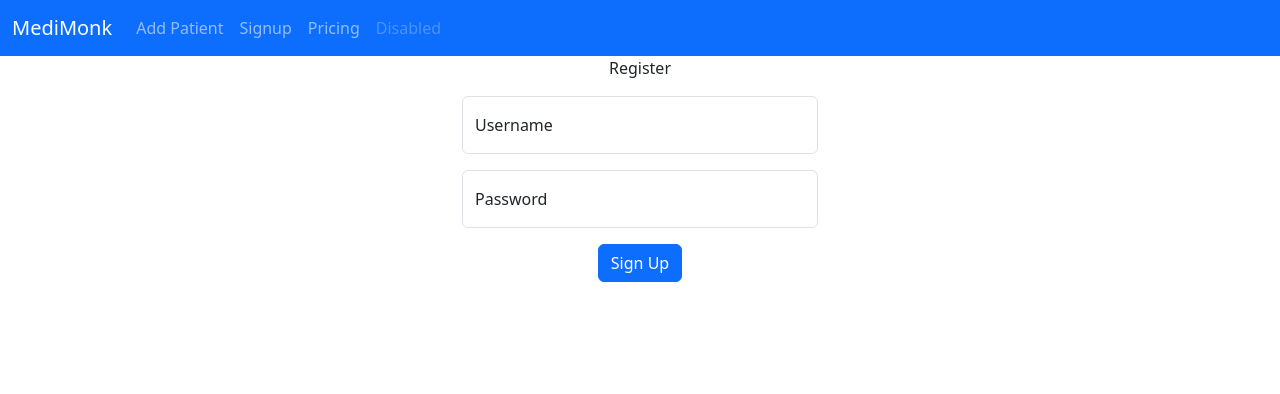
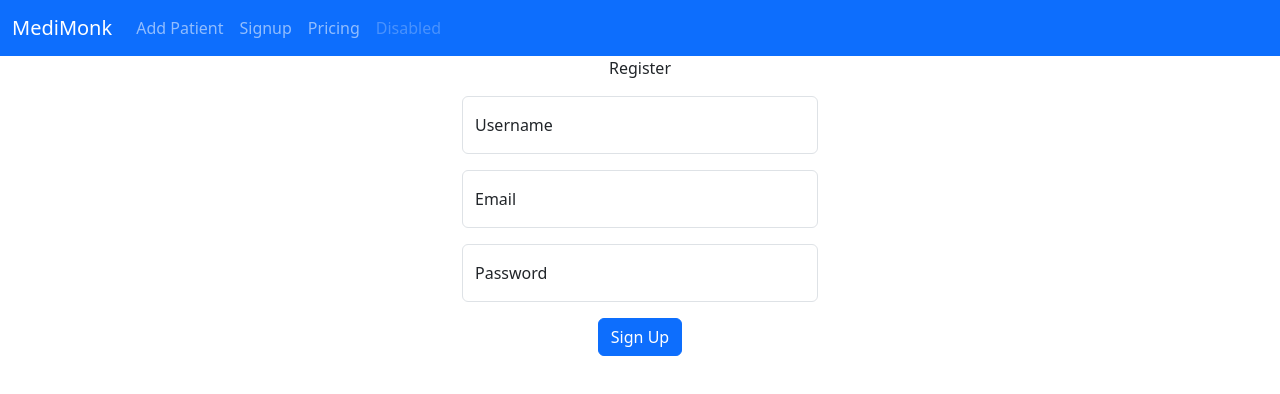
Before and after one commit to ShiranthaKellum/header-and-routing, an Angular app: page /signup in a window 1280 px wide. Shown: the top 394 px of the page. Built offline with nearby package versions, Linux system fonts and the light colour scheme.

Commit message:
User registration component.

```diff
--- a/src/app/components/register/register.component.html
+++ b/src/app/components/register/register.component.html
@@ -10,7 +10,7 @@
                 <div class="form-group">
                     <div class="form-floating mb-3">
                         <input
-                        type="email"
+                        type="text"
                         class="form-control"
                         id="username"
                         name="username"
@@ -24,6 +24,19 @@
                     <div class="form-floating mb-3">
                         <input
                         type="email"
+                        class="form-control"
+                        id="email"
+                        name="email"
+                        placeholder="name@example.com"
+                        [(ngModel)]="form.email"
+                        >
+                        <label for="email">Email</label>
+                    </div>
+                </div>
+                <div class="form-group">
+                    <div class="form-floating mb-3">
+                        <input
+                        type="text"
                         class="form-control"
                         id="password"
                         name="password"
--- a/src/app/components/register/register.component.ts
+++ b/src/app/components/register/register.component.ts
@@ -9,6 +9,7 @@ import { AuthService } from 'src/app/services/authService/auth.service';
 export class RegisterComponent {
   form: any = {
     username: null,
+    email: null,
     password: null
   }
   isSuccessful: boolean = false;
@@ -17,8 +18,8 @@ export class RegisterComponent {
   constructor(private authService: AuthService) {}
 
   onSubmit(): void {
-    const { username, password } = this.form;
-    this.authService.register(username, password).subscribe({
+    const { username, email,  password } = this.form;
+    this.authService.register(username, email, password).subscribe({
       next: data => {
         console.log(data);
         this.isSuccessful = true;
--- a/src/app/services/authService/auth.service.ts
+++ b/src/app/services/authService/auth.service.ts
@@ -2,7 +2,7 @@ import { HttpClient, HttpHeaders } from '@angular/common/http';
 import { Injectable } from '@angular/core';
 import { Observable } from 'rxjs';
 
-const AUTH_API = "";
+const AUTH_API = "http://localhost:8080/api/auth";
 
 const httpOptions = {
   headers: new HttpHeaders({ 'Content-Type': 'application/json' })
@@ -14,11 +14,12 @@ const httpOptions = {
 export class AuthService {
 
   constructor(private http: HttpClient) { }
-  register(username: string, password: string): Observable<any> {
+  register(username: string, email: string, password: string): Observable<any> {
     return this.http.post(
-      AUTH_API + '',
+      AUTH_API + '/signup',
       {
         username,
+        email,
         password
       },
       httpOptions
```
